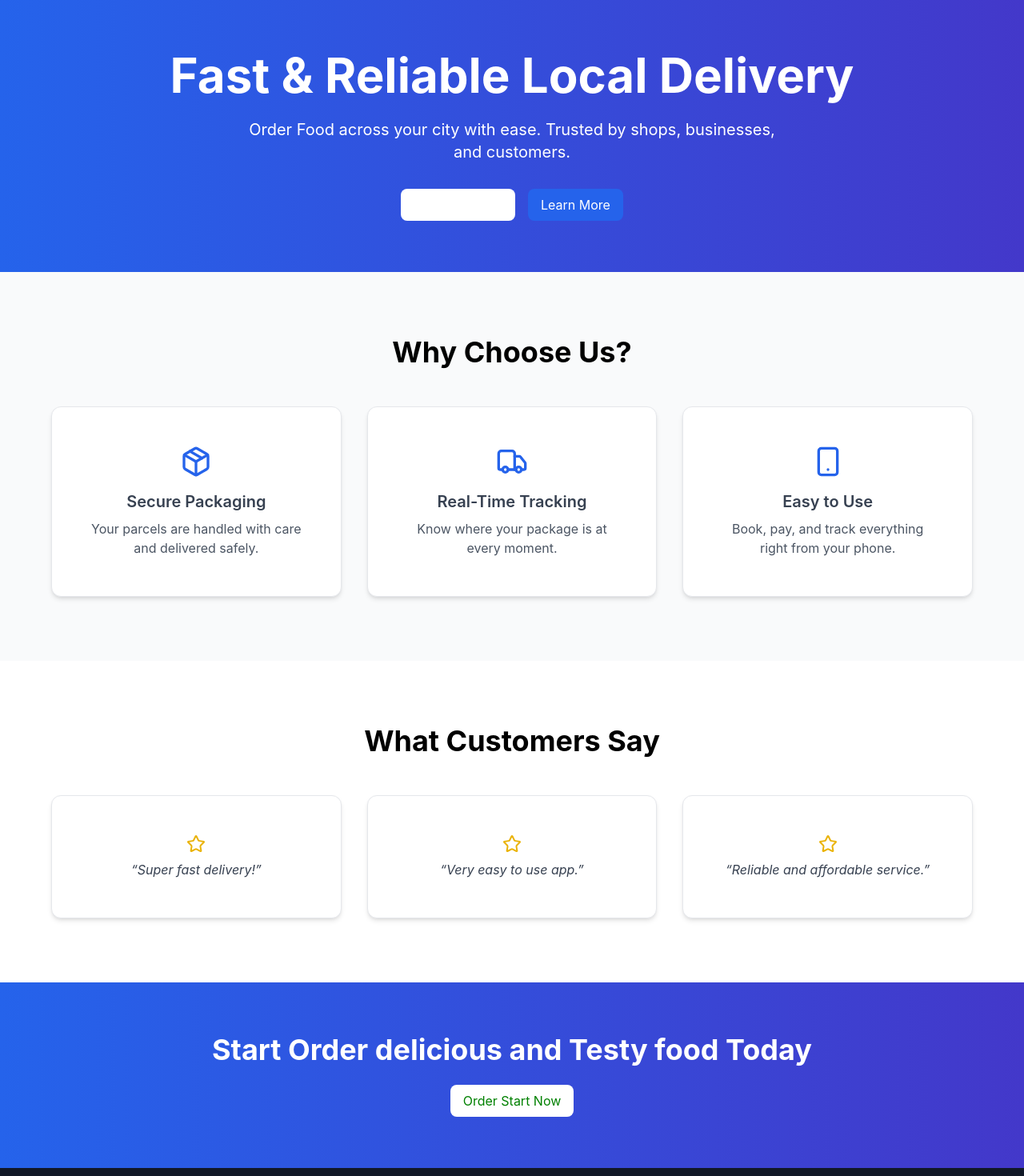
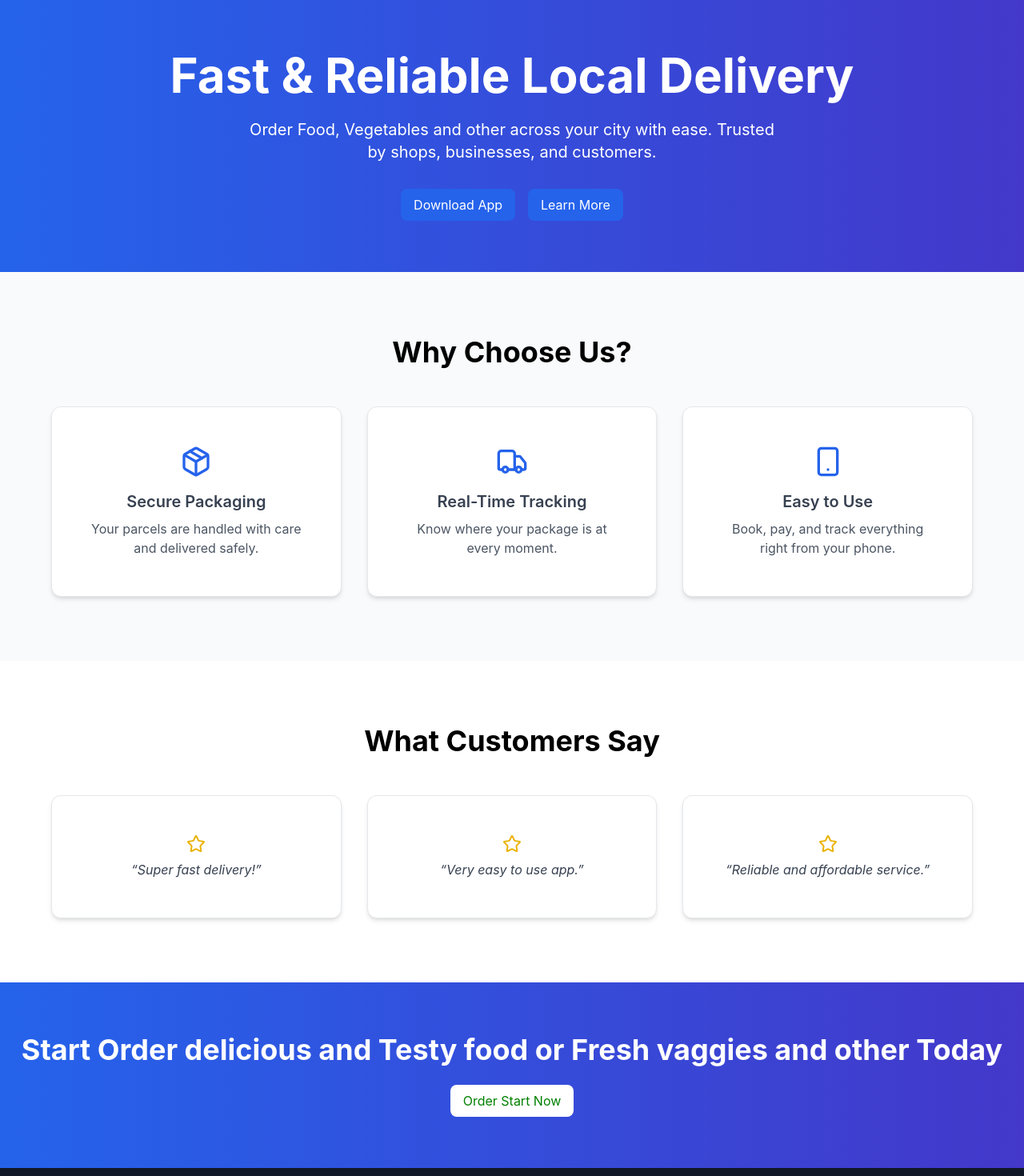
Before and after one commit to MDSARFRAAZNASIR/localdelivery-app, a React (Create React App) app in the folder frontend/: page / in a window 1280 px wide. Shown: the top 1470 px of the page at 80% size. Built offline with nearby package versions, Linux system fonts and the light colour scheme.

Commit message:
add some text

```diff
--- a/frontend/src/components/pages/CartPage.jsx
+++ b/frontend/src/components/pages/CartPage.jsx
@@ -1,5 +1,3 @@
-
-
 // add again
 import React, { useEffect, useState } from "react";
 import Navbar from "./Navbar";
@@ -137,7 +135,6 @@ export default function CartPage() {
       return;
     }
 
-
     if (!selectedAddressId) {
       setError("Please select a delivery address");
       return;
@@ -221,40 +218,6 @@ export default function CartPage() {
             </div>
           ) : (
             <>
-              {/* CART ITEMS */}
-              {/* <div className="space-y-3 mb-4">
-                {cart.map((item) => (
-                  <div
-                    key={item.productId}
-                    className="flex justify-between items-center border-b pb-2"
-                  >
-                    <div>
-                      <div className="font-semibold">{item.name}</div>
-                      <div className="text-sm text-gray-600">
-                        ₹{item.price} × {item.quantity} = ₹
-                        {item.price * item.quantity}
-                      </div>
-                    </div>
-                    <div className="flex items-center gap-2">
-                      <button onClick={() => decreaseQty(item.productId)}>
-                        -
-                      </button>
-                      <span>{item.quantity}</span>
-                      <button onClick={() => increaseQty(item.productId)}>
-                        +
-                      </button>
-                      <button
-                        onClick={() => removeItem(item.productId)}
-                        className="text-red-500 text-xs ml-2"
-                      >
-                        Remove
-                      </button>
-                    </div>
-                  </div>
-                ))}
-              </div> */}
-
-
               {/* responsive */}
 
               <div className="space-y-4 mb-6">
@@ -267,7 +230,8 @@ export default function CartPage() {
                     <div>
                       <div className="font-semibold text-base">{item.name}</div>
                       <div className="text-sm text-gray-600">
-          ₹{item.price} × {item.quantity} = ₹{item.price * item.quantity}
+                        ₹{item.price} × {item.quantity} = ₹
+                        {item.price * item.quantity}
                       </div>
                     </div>
 
@@ -277,9 +241,7 @@ export default function CartPage() {
                         <button
                           onClick={() => decreaseQty(item.productId)}
                           className="px-3 py-1 border rounded"
-          >
-            −
-          </button>
+                        ></button>
 
                         <span className="font-semibold">{item.quantity}</span>
 
@@ -302,15 +264,12 @@ export default function CartPage() {
                 ))}
               </div>
 
-
               {/* TOTAL */}
-
 
               <div className="border-t pt-4 mb-6 flex justify-between font-semibold text-lg">
                 <span>Total</span>
                 <span>₹{totalAmount}</span>
               </div>
-
 
               {/* ADDRESS SELECT */}
               <div className="mb-4">
@@ -329,46 +288,6 @@ export default function CartPage() {
                     </button>
                   </div>
                 ) : (
-
-                  // add new function
-
-                  // for default
-                  // <div className="space-y-3">
-                  //   {addresses.map((addr) => (
-                  //     <div
-                  //       key={addr._id}
-                  //       className={`border rounded-lg p-3 cursor-pointer ${
-                  //         selectedAddressId === addr._id
-                  //           ? "border-orange-500 bg-orange-50"
-                  //           : "border-gray-300"
-                  //       }`}
-                  //       onClick={() => setSelectedAddressId(addr._id)}
-                  //     >
-                  //       <div className="font-semibold">
-                  //         {addr.label}
-                  //         {addr.isDefault && (
-                  //           <span className="ml-2 text-xs bg-green-100 text-green-700 px-2 py-0.5 rounded">
-                  //             Default
-                  //           </span>
-                  //         )}
-                  //       </div>
-                  //       <div className="text-sm text-gray-600">
-                  //         {addr.name}, {addr.phone}
-                  //       </div>
-                  //       <div className="text-sm text-gray-600">
-                  //         {addr.addressLine}, {addr.city}, {addr.state} –{" "}
-                  //         {addr.pincode}
-                  //       </div>
-
-                  //       {selectedAddressId === addr._id && (
-                  //         <div className="mt-2 text-sm font-semibold text-orange-600">
-                  //           ✔ Delivering here
-                  //         </div>
-                  //       )}
-                  //     </div>
-                  //   ))}
-                  // </div>
-
                   // responsive
 
                   <div className="space-y-4">
@@ -398,7 +317,8 @@ export default function CartPage() {
                         </div>
 
                         <div className="text-sm text-gray-600">
-        {addr.addressLine}, {addr.city}, {addr.state} – {addr.pincode}
+                          {addr.addressLine}, {addr.city}, {addr.state} –{" "}
+                          {addr.pincode}
                         </div>
 
                         {selectedAddressId === addr._id && (
@@ -409,7 +329,6 @@ export default function CartPage() {
                       </div>
                     ))}
                   </div>
-
                 )}
               </div>
 
@@ -450,8 +369,6 @@ export default function CartPage() {
                 </div>
               )}
 
-
-
               <button
                 onClick={handlePlaceOrder}
                 disabled={!serviceArea?.serviceable}
@@ -462,16 +379,7 @@ export default function CartPage() {
                 }`}
               >
                 {loading ? "Placing order..." : "Place Order"}
-
               </button>
-
-              {/* <button
-                onClick={handlePlaceOrder}
-                disabled={loading}
-                className="w-full bg-orange-500 hover:bg-orange-600 text-white py-2.5 rounded"
-              >
-                {loading ? "Placing order..." : "Place Order"}
-              </button> */}
             </>
           )}
         </div>
--- a/frontend/src/components/pages/LandingPage.jsx
+++ b/frontend/src/components/pages/LandingPage.jsx
@@ -12,6 +12,7 @@ export default function LandingPage() {
   const [loading, setLoading] = useState(true);
   const loadingTexts = [
     "Food on the way…",
+    "veggies on the way",
     "Stay safe, stay home…",
     "Your parcel is on the way…",
     "Quick delivery, just for you…",
@@ -64,10 +65,10 @@ export default function LandingPage() {
           Fast & Reliable Local Delivery
         </motion.h1>
         <p className="text-lg md:text-xl max-w-2xl mb-8">
-          Order Food across your city with ease. Trusted by shops, businesses, and customers.
+          Order Food, Vegetables and other  across your city with ease. Trusted by shops, businesses, and customers.
         </p>
         <div className="flex gap-4">
-          <Button size="lg" className="bg-white text-blue-600 hover:bg-gray-100">
+          <Button size="lg" className="bg-black text-blue-600 hover:bg-blue-600">
             Download App
           </Button>
           <Button size="lg" variant="outline" className="border-white text-white">
@@ -113,7 +114,7 @@ export default function LandingPage() {
 
       {/* Call to Action */}
       <section className="py-16 bg-gradient-to-r from-blue-600 to-indigo-700 text-white text-center">
-        <h2 className="text-3xl md:text-4xl font-bold mb-6">Start Order delicious and Testy food Today</h2>
+        <h2 className="text-3xl md:text-4xl font-bold mb-6">Start Order delicious and Testy food or Fresh vaggies and other Today</h2>
         <Button size="lg" className="bg-white text-blue-600 hover:bg-gray-100">
           <NavLink>
            <Link to="signup" className="link1" >Order Start Now</Link>
```
Also changed, not shown: frontend/src/components/pages/AddressBook.jsx (+4 -36 lines), frontend/src/components/pages/Navbar.jsx (+0 -132 lines), frontend/src/components/userPages/UserDashboard.jsx (+2 -10 lines). Lines whose indentation alone changed are shown as unchanged.
